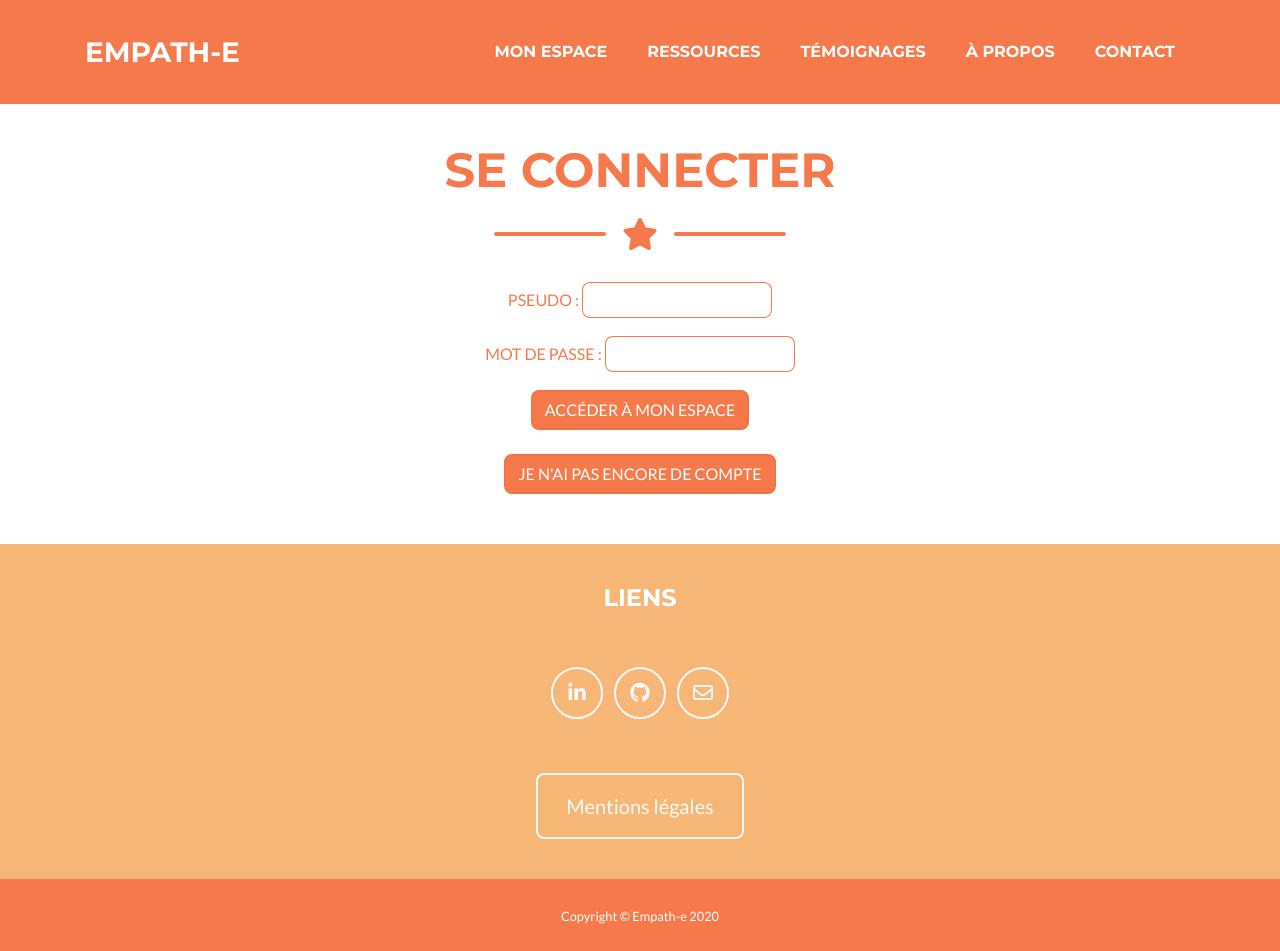
After one commit to aspidistras/empath-e, a Django app: page /login/ in a window 1280 px wide. The commit adds this page. Run offline with Django 3.2, Linux system fonts and the light colour scheme; some libraries are stand-ins or nearby versions.

Commit message:
Login view and template implemented
+ views reorganized

```diff
--- a/empath_e/app/forms/login.py
+++ b/empath_e/app/forms/login.py
@@ -4,5 +4,5 @@ from django import forms
 class LoginForm(forms.Form):
     """Defines the login form's fields"""
 
-    username = forms.CharField(label="Pseudo", max_length=100)
-    password = forms.CharField(label="Mot de passe", max_length=50, widget=forms.PasswordInput())
+    username = forms.CharField(label="Pseudo ", max_length=100)
+    password = forms.CharField(label="Mot de passe ", max_length=50, widget=forms.PasswordInput())
--- a/empath_e/app/static/css/custom.css
+++ b/empath_e/app/static/css/custom.css
@@ -77,3 +77,17 @@ body {
 #legal-link {
     margin-top: 20px;;
 }
+
+input {
+    border-color: #f57443f5!important;
+    border-radius: .5rem;
+    border: solid;
+    border-width: thin;
+    padding: 5px;
+
+}
+
+#login-section {
+    padding-top: 150px;
+    padding-bottom: 50px;
+}
--- a/empath_e/app/templates/app/base.html
+++ b/empath_e/app/templates/app/base.html
@@ -45,13 +45,13 @@
             <a class="nav-link py-3 px-0 px-lg-3 rounded js-scroll-trigger" href="/ressources/">Ressources</a>
           </li>
           <li class="nav-item mx-0 mx-lg-1">
-            <a class="nav-link py-3 px-0 px-lg-3 rounded js-scroll-trigger" href="#testimonies">Témoignages</a>
+            <a class="nav-link py-3 px-0 px-lg-3 rounded js-scroll-trigger" href="/#testimonies">Témoignages</a>
           </li>
           <li class="nav-item mx-0 mx-lg-1">
-            <a class="nav-link py-3 px-0 px-lg-3 rounded js-scroll-trigger" href="#about">À propos</a>
+            <a class="nav-link py-3 px-0 px-lg-3 rounded js-scroll-trigger" href="/#about">À propos</a>
           </li>
           <li class="nav-item mx-0 mx-lg-1">
-            <a class="nav-link py-3 px-0 px-lg-3 rounded js-scroll-trigger" href="#contact">Contact</a>
+            <a class="nav-link py-3 px-0 px-lg-3 rounded js-scroll-trigger" href="/#contact">Contact</a>
           </li>
         </ul>
       </div>
--- /dev/null
+++ b/empath_e/app/templates/app/login.html
@@ -0,0 +1,44 @@
+{% extends 'app/base.html' %}
+{% load static %}
+
+{% block content %}
+
+<!-- Legal Notices Section -->
+<section class="page-section" id="login-section">
+
+    <div class="container-fluid">
+
+      <!-- Legal Notices Section Heading -->
+      <h2 class="page-section-heading text-center text-uppercase text-secondary mb-0">Se connecter</h2>
+
+      <!-- Icon Divider -->
+      <div class="divider-custom">
+        <div class="divider-custom-line"></div>
+        <div class="divider-custom-icon">
+          <i class="fas fa-star"></i>
+        </div>
+        <div class="divider-custom-line"></div>
+      </div>
+
+      <!-- Legal Notices content and links -->
+
+      <div class="text-center">
+        <div class="container">
+          <div class="row text-secondary">
+            <div class="col-lg-12 mb-lg-0 text-uppercase mb-4">
+                <form action="/login/" method="post" id="login">
+                    {% csrf_token %}
+                    {{ form.as_p }}
+                    <input type="submit" value="Accéder à mon espace" class="btn btn-primary text-uppercase">
+                  </form>
+                  <div class="text-center mt-4">
+                    <a class="btn btn-primary" href="/user/new/">Je n'ai pas encore de compte</a>
+                  </div>
+            </div>
+          </div>
+        </div>
+    </div>
+
+</section>
+
+{% endblock %}
--- a/empath_e/app/urls.py
+++ b/empath_e/app/urls.py
@@ -1,8 +1,10 @@
 from django.urls import path
 
-from . import views
+from app.views import user, base
+
 
 urlpatterns = [
-    path('', views.index, name='index'),
-    path('legal-notices/', views.legal_notices, name='legal_notices')
+    path('', base.index, name='index'),
+    path('legal-notices/', base.legal_notices, name='legal_notices'),
+    path('login/', user.user_login, name="login"),
 ]
--- /dev/null
+++ b/empath_e/app/views/user.py
@@ -0,0 +1,34 @@
+from django.shortcuts import render
+from django.template import loader
+from django.http import HttpResponse, HttpResponseRedirect
+from django.contrib.auth import authenticate, login, logout
+
+from app.forms.login import LoginForm
+
+# Create your views here.
+
+
+def user_login(request):
+    """Log in page view in order for the user to access his account"""
+
+    # if this is a POST request we need to process the form data
+    if request.method == 'POST':
+        # create a form instance and populate it with data from the request:
+        form = LoginForm(request.POST)
+        # check whether it's valid:
+        if form.is_valid():
+            # process the data in form.cleaned_data and authenticate user with processed data
+            user = authenticate(username=form.cleaned_data['username'],
+                                password=form.cleaned_data['password'])
+            if user is not None:
+                # a backend authenticated the credentials
+                if user.is_active:
+                    login(request, user)
+                    # redirects to user's account
+                    return HttpResponseRedirect('/account/')
+
+    # if a GET (or any other method) we'll create a blank form
+    else:
+        form = LoginForm()
+
+    return render(request, 'app/login.html', {'form': form})
--- a/empath_e/empath_e/urls.py
+++ b/empath_e/empath_e/urls.py
@@ -16,7 +16,7 @@ Including another URLconf
 from django.contrib import admin
 from django.urls import path, include
 
-from app.views import index
+from app.views.base import index
 
 urlpatterns = [
     path('', include('app.urls')),
```
Also changed, not shown: empath_e/app/forms/__init__.py (added), empath_e/app/views/__init__.py (added), empath_e/app/views/base.py (renamed from empath_e/app/views.py).
